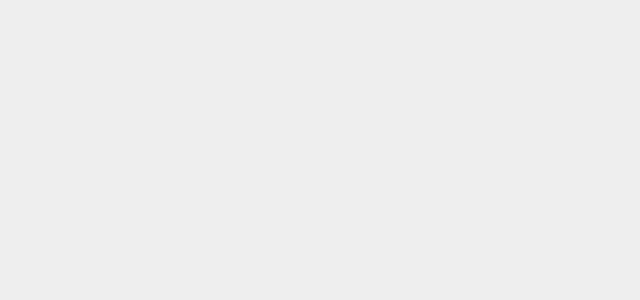
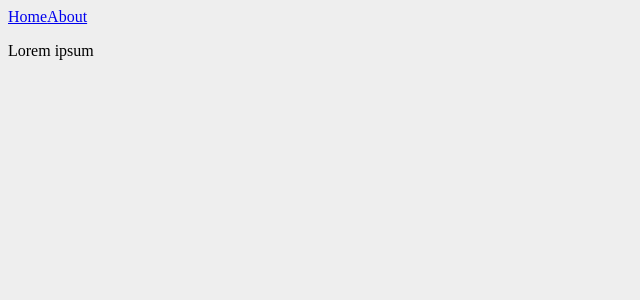
Before and after one commit to dmeskis/vue_exploration, a Vue app: page /#/about in a window 1280 px wide. Shown: the top 300 px of the page, without its empty margins (0-640 px from the left). Built offline with nearby package versions, Linux system fonts and the light colour scheme; a small style sheet from the web is missing.

Commit message:
Create About component and route to about page

```diff
--- a/src/App.vue
+++ b/src/App.vue
@@ -1,5 +1,9 @@
 <template>
   <div id="app">
+    <nav>
+      <router-link to="/">Home</router-link>
+      <router-link to="/about">About</router-link>
+    </nav>
     <router-view/>
   </div>
 </template>
--- /dev/null
+++ b/src/components/About.vue
@@ -0,0 +1,5 @@
+<template>
+  <div class='about'>
+    <p>Lorem ipsum</p>
+  </div>
+</template>
--- a/src/router/index.js
+++ b/src/router/index.js
@@ -1,6 +1,7 @@
 import Vue from 'vue'
 import Router from 'vue-router'
 import Skills from '@/components/Skills'
+import About from '@/components/About'
 
 Vue.use(Router)
 
@@ -8,8 +9,13 @@ export default new Router({
   routes: [
     {
       path: '/',
-      name: 'Skills',
+      name: 'skills',
       component: Skills
+    },
+    {
+      path: '/about',
+      name: 'about',
+      component: About
     }
   ]
 })
```
